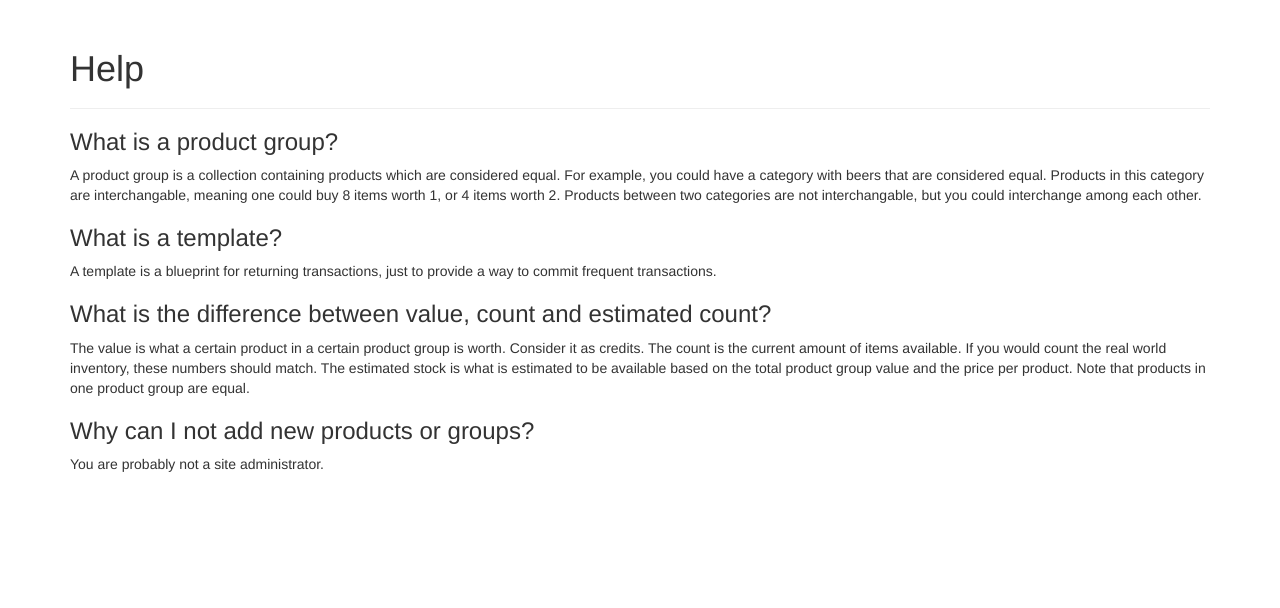
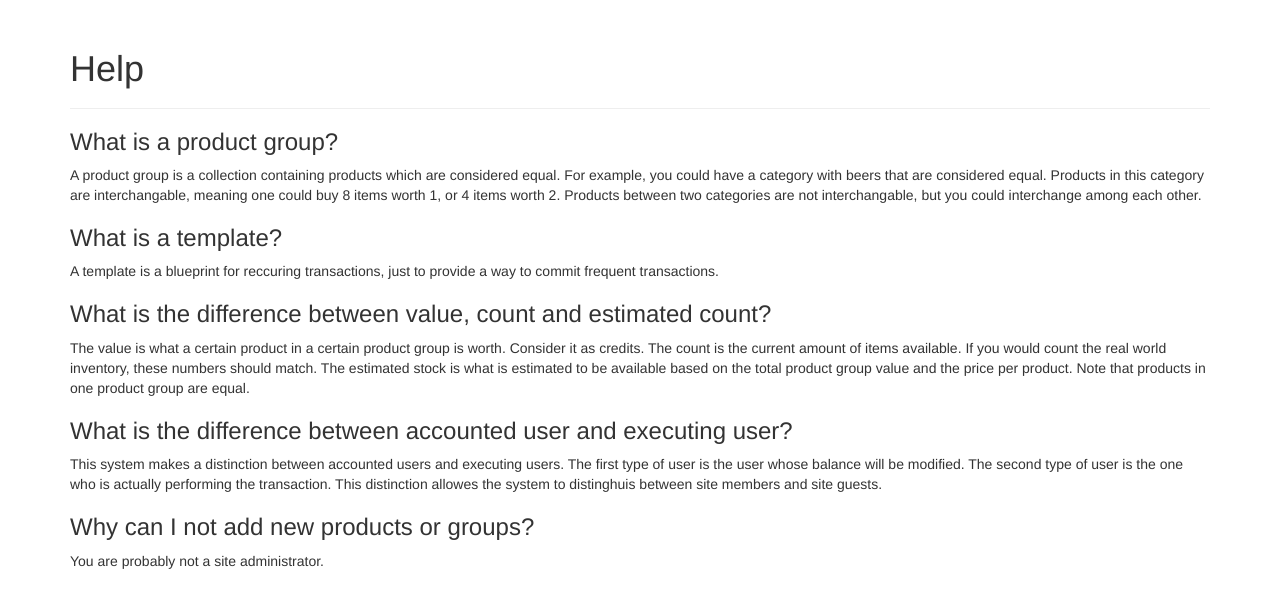
Before and after one commit to basilfx/BierApp-Server, a Django app: template bierapp/core/templates/bierapp_help.html in a window 1280 px wide. Shown: the part 51-659 px from the top of the page. Run offline with Django 3.2, Linux system fonts and the light colour scheme; the template is opened without the code that fills it, so the values that code supplies are empty; some libraries are stand-ins or nearby versions.

Commit message:
Add more help.

```diff
--- a/bierapp/core/templates/bierapp_help.html
+++ b/bierapp/core/templates/bierapp_help.html
@@ -10,10 +10,10 @@
 
     <p>
         {% blocktrans %}
-            A product group is a collection containing products which are considered equal. For example,
-            you could have a category with beers that are considered equal. Products in this category
-            are interchangable, meaning one could buy 8 items worth 1, or 4 items worth 2. Products
-            between two categories are not interchangable, but you could interchange among each other.
+            A product group is a collection containing products which are considered equal. For example, you could have
+            a category with beers that are considered equal. Products in this category are interchangable, meaning one
+            could buy 8 items worth 1, or 4 items worth 2. Products between two categories are not interchangable, but
+            you could interchange among each other.
         {% endblocktrans %}
     </p>
 
@@ -21,8 +21,7 @@
 
     <p>
         {% blocktrans %}
-            A template is a blueprint for returning transactions, just to provide a way to commit
-            frequent transactions.
+            A template is a blueprint for reccuring transactions, just to provide a way to commit frequent transactions.
         {% endblocktrans %}
     </p>
 
@@ -30,12 +29,20 @@
 
     <p>
         {% blocktrans %}
-            The value is what a certain product in a certain product group is worth.
-            Consider it as credits. The count is the current amount of items
-            available. If you would count the real world inventory, these numbers
-            should match. The estimated stock is what is estimated to be available
-            based on the total product group value and the price per product.
-            Note that products in one product group are equal.
+            The value is what a certain product in a certain product group is worth. Consider it as credits. The count
+            is the current amount of items available. If you would count the real world inventory, these numbers should
+            match. The estimated stock is what is estimated to be available based on the total product group value and
+            the price per product. Note that products in one product group are equal.
+        {% endblocktrans %}
+    </p>
+
+    <h3>{% trans 'What is the difference between accounted user and executing user? '%}</h3>
+
+    <p>
+        {% blocktrans %}
+            This system makes a distinction between accounted users and executing users. The first type of user is the
+            user whose balance will be modified. The second type of user is the one who is actually performing the
+            transaction. This distinction allowes the system to distinghuis between site members and site guests.
         {% endblocktrans %}
     </p>
 
```
